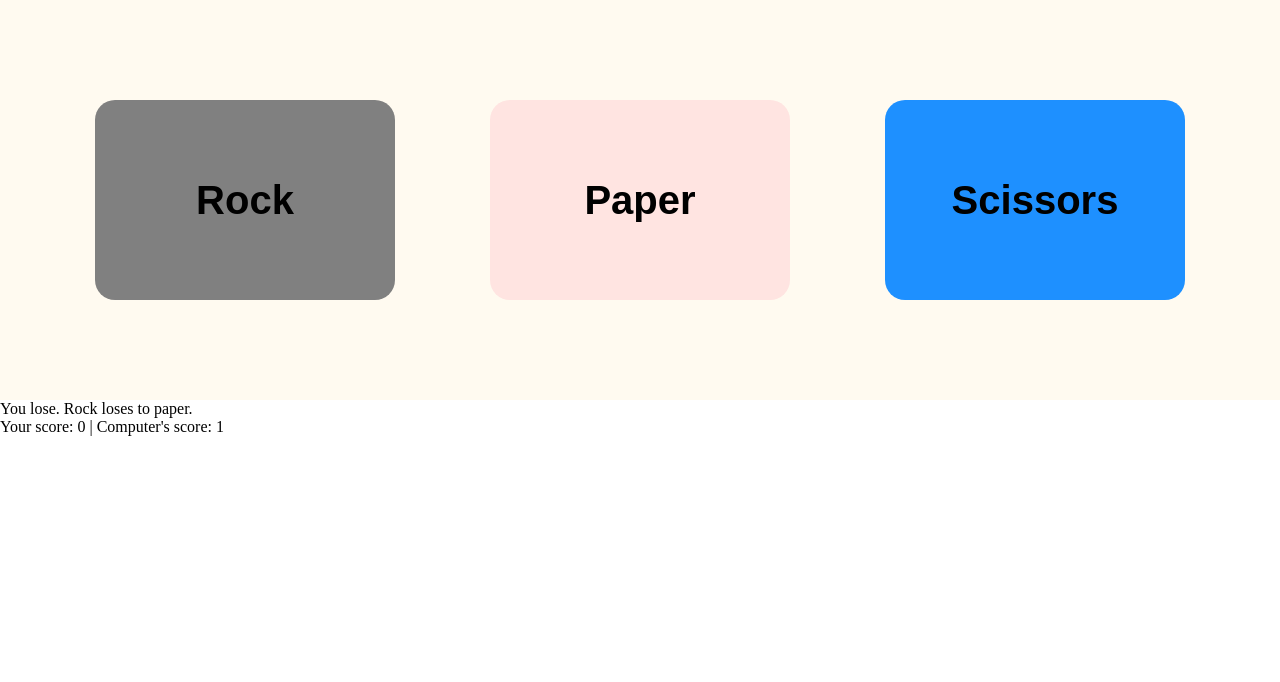
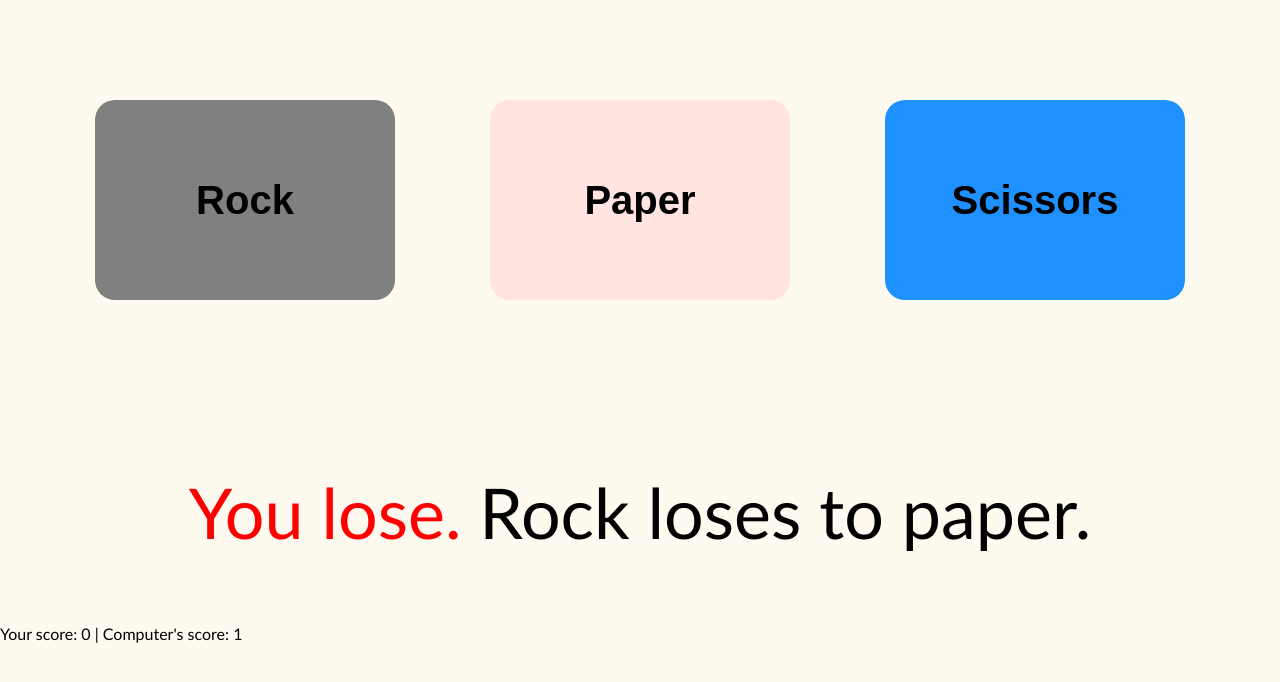
Before and after one commit to tnekent/odin-rock-paper-scissors, a plain HTML site: page index.html in a window 1280 px wide. Both pictures are taken after a click on the button "Rock". Drawn offline with Linux system fonts and the light colour scheme.

Commit message:
Add style to results text

```diff
--- a/index.html
+++ b/index.html
@@ -12,7 +12,7 @@
         <button id="paper">Paper</button>
         <button id="scissors">Scissors</button>
     </div>
-    <div id="result"></div>
+    <div id="result"><p></p></div>
     <div id="scores"></div>
     <div id="winner"></div>
     <script src="./index.js">
--- a/index.js
+++ b/index.js
@@ -8,6 +8,41 @@ const COM_ID = 1,
 let humanScore = 0,
     computerScore = 0;
 
+const WIN_CODE = 0,
+    LOSE_CODE = 1,
+    TIE_CODE = 2;
+
+const LOSE_COLOR = "red",
+    WIN_COLOR = "green",
+    TIE_COLOR = "blue";
+
+function makeResultsText(resultCode, extraText) {
+    const resultsPara = document.createElement("p");
+    let resultText, resultColor;
+
+    if (resultCode === WIN_CODE) {
+        resultText = "You win!  ";
+        resultColor = WIN_COLOR;
+    } else if (resultCode === LOSE_CODE) {
+        resultText = "You lose.  ";
+        resultColor = LOSE_COLOR;
+    } else {
+        // Both players tied
+        resultText = "You tied.  ";
+        resultColor = TIE_COLOR;
+    }
+
+    const resultSpan = document.createElement("span");
+    resultSpan.textContent = resultText;
+    resultSpan.style.color = resultColor;
+
+    resultsPara.appendChild(resultSpan);
+
+    const extraTextNode = document.createTextNode(extraText);
+    resultsPara.appendChild(extraTextNode)
+
+    return resultsPara;
+}
 
 function getRandomChoice() {
     let choiceN = Math.floor(Math.random() * 3),
@@ -45,8 +80,10 @@ function playGame() {
 }
 
 function playRound(humanChoice, computerChoice) {
-    if (humanChoice === computerChoice)
-        return "You tied.";
+    if (humanChoice === computerChoice) {
+        const extraText = `You both chose ${humanChoice}.`;
+        return makeResultsText(TIE_CODE, extraText);
+    };
 
     const rockPlayer = humanChoice === "rock" ? HUMAN_ID
         : computerChoice === "rock" ? COM_ID : 0;
@@ -59,28 +96,28 @@ function playRound(humanChoice, computerChoice) {
         if (paperPlayer) { // rock | paper
             if (paperPlayer === COM_ID) {
                 computerScore++;
-                return "You lose. Rock loses to paper.";
+                return makeResultsText(LOSE_CODE,"Rock loses to paper.");
             } else {
                 humanScore++;
-                return "You win! Paper beats rock.";
+                return makeResultsText(WIN_CODE,"Paper beats rock.");
             }
         } else if (scissorsPlayer) { // scissors | rock
             if (rockPlayer === COM_ID) {
                 computerScore++;
-                return "You lose. Scissors loses to rock.";
+                return makeResultsText(LOSE_CODE,"Scissors loses to rock.");
             } else {
                 humanScore++;
-                return "You win! Rock beats scissors.";
+                return makeResultsText(WIN_CODE,"Rock beats scissors.");
             }
         }
     } else if (paperPlayer) { // can be just "else" but prioritizing readability here
         if (scissorsPlayer) { // scissors | paper
             if (scissorsPlayer === COM_ID) {
                 computerScore++;
-                return "You lose. Paper loses to scissors.";
+                return makeResultsText(LOSE_CODE,"Paper loses to scissors.");
             } else {
                 humanScore++;
-                return "You win! Scissors beat paper.";
+                return makeResultsText(WIN_CODE,"Scissors beat paper.");
             }
         }
     }
@@ -95,8 +132,9 @@ thingButtons.forEach(b =>
     b.addEventListener("click", e => {
         const humanChoice = e.target.id;
         const computerChoice = getRandomChoice();
-        const result = playRound(humanChoice, computerChoice);
-        resultBox.textContent = result;
+        const resultPara = playRound(humanChoice, computerChoice);
+        console.log(resultPara);
+        resultBox.replaceChild(resultPara, resultBox.firstChild);
         scoresBox.textContent = `Your score: ${humanScore} | Computer's score: ${computerScore}`;
 
         if (humanScore === 5 || computerScore === 5) {
--- a/style.css
+++ b/style.css
@@ -1,17 +1,17 @@
 body {
     margin: 0;
+    font-family: 'Gill Sans', 'Gill Sans MT', Calibri, 'Trebuchet MS', sans-serif;
+    background-color: floralwhite;
 }
 
 #shape-div {
     display: flex;
-    background-color: floralwhite;
     padding: 100px 0;
     justify-content: space-evenly;
-    font-family: 'Gill Sans', 'Gill Sans MT', Calibri, 'Trebuchet MS', sans-serif;
 }
 
 #shape-div button {
-    flex: 0 1 300px;
+    flex: 0 0 300px;
     height: 200px;
     font-size: 40px;
     font-weight: bold;
@@ -30,3 +30,8 @@ body {
 #scissors {
     background-color: dodgerblue;
 }
+
+#result {
+    text-align: center;
+    font-size: 70px;
+}
```
